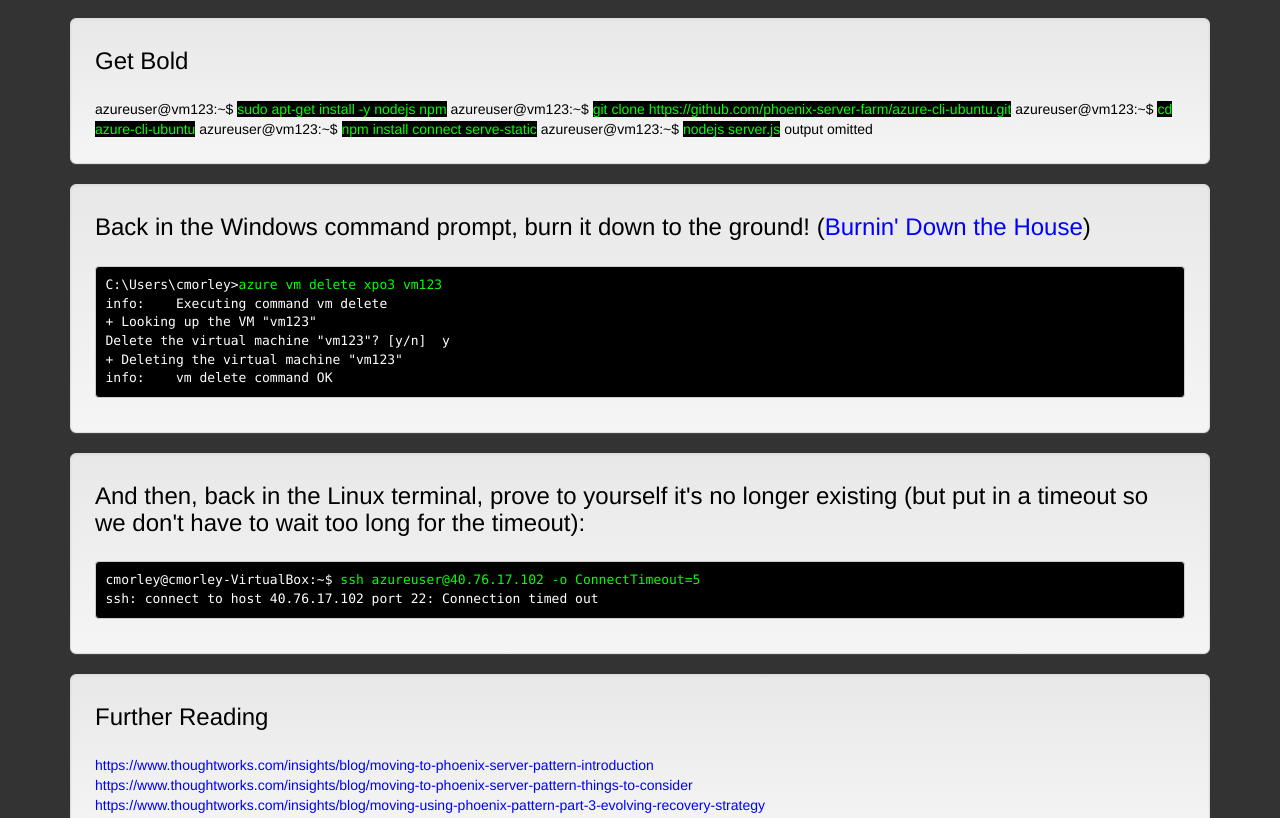
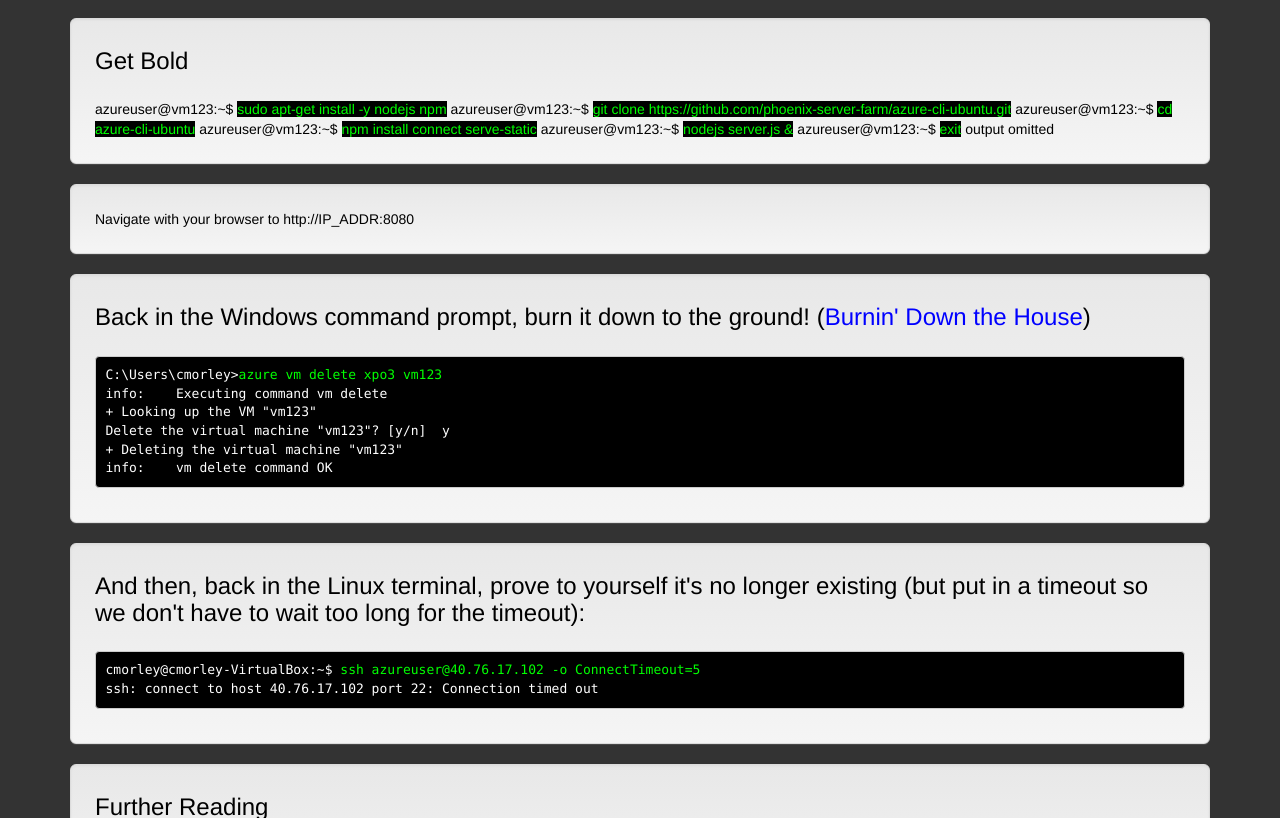
Before and after one commit to phoenix-server-farm/azure-cli-ubuntu, a plain HTML site: page index.html in a window 1280 px wide. Shown: the part 3613-4431 px from the top of the page. Drawn offline with nearby package versions, Linux system fonts and the light colour scheme.

Commit message:
help running

```diff
--- a/index.html
+++ b/index.html
@@ -245,8 +245,13 @@ azureuser@vm123:~$ <span class="highlighted">sudo apt-get install -y nodejs npm<
 azureuser@vm123:~$ <span class="highlighted">git clone https://github.com/phoenix-server-farm/azure-cli-ubuntu.git</span>
 azureuser@vm123:~$ <span class="highlighted">cd azure-cli-ubuntu</span>
 azureuser@vm123:~$ <span class="highlighted">npm install connect serve-static</span>
-azureuser@vm123:~$ <span class="highlighted">nodejs server.js</span>
+azureuser@vm123:~$ <span class="highlighted">nodejs server.js &amp;</span>
+azureuser@vm123:~$ <span class="highlighted">exit</span>
 <span class="redhighlighted">output omitted</span>
+</div>
+
+<div class="well well-lg">
+Navigate with your browser to http://IP_ADDR:8080
 </div>
 
 <div class="well well-lg">
```
